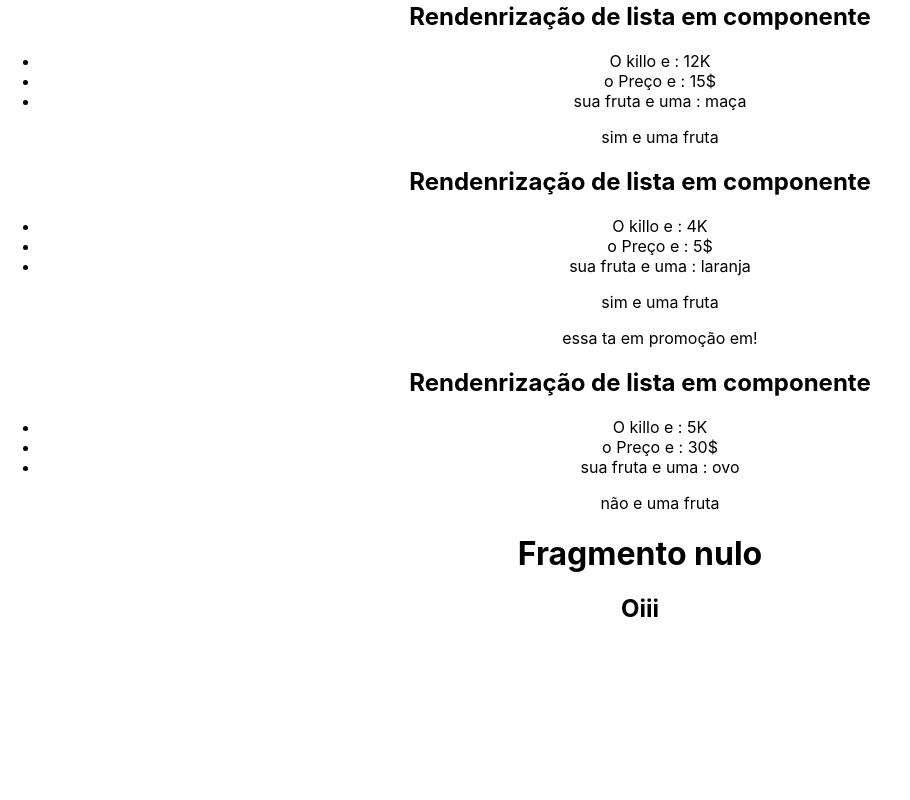
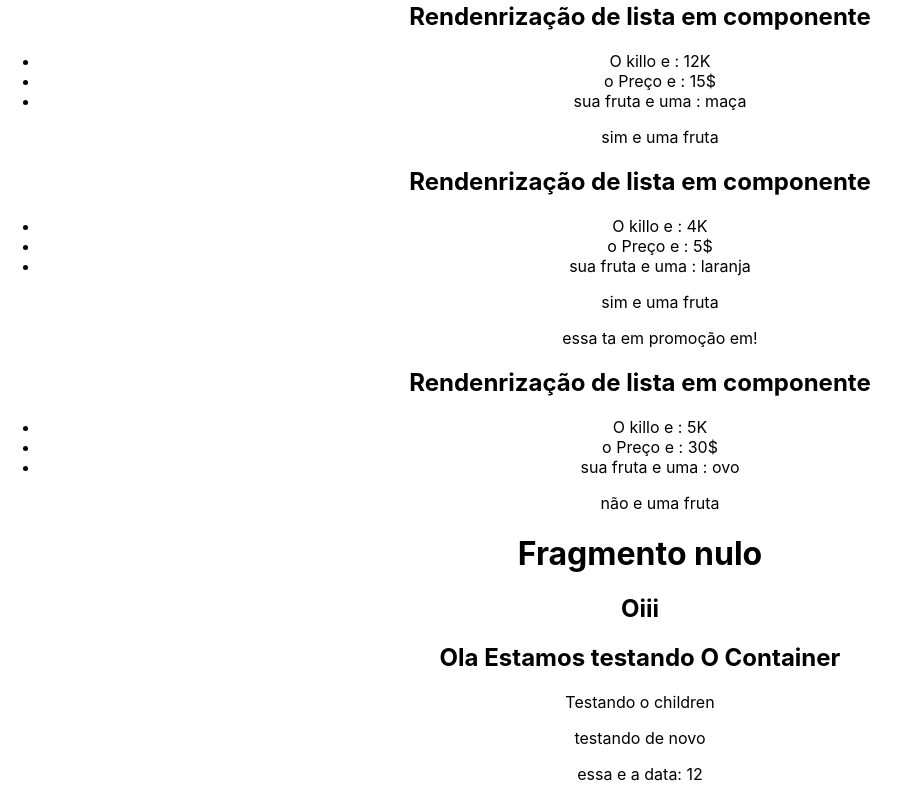
Before and after one commit to Anselmo5/CursoReact, a React (Create React App) app in the folder etapa3/: page / in a window 1280 px wide. Shown: the part 1443-2243 px from the top of the page, without its empty margins (0-910 px from the left). Before the commit the page ends 2086 px from the top, so only its background shows below. Built offline with nearby package versions, Linux system fonts and the light colour scheme.

Commit message:
alteração

```diff
--- a/etapa3/src/App.js
+++ b/etapa3/src/App.js
@@ -11,6 +11,7 @@ import CardRenderDestruck from './components/CardRenderDestruck';
 import Reutilizacaodecomponents from './components/Reutilizacaodecomponents';
 import ListRenderComponents from './components/ListRenderComponents';
 import { Fragmentsestrute } from './components/Fragmentestrute';
+import { Container } from './components/Container';
 
 
 
@@ -52,6 +53,14 @@ function App() {
           euma={frutas.euma}  />
       )) }
     <Fragmentsestrute/>
+    <Container mydata={12}> {/* temos desntro do react o conceito de  children-props onde temos um elemento filho que utiliza propriedades do pai.
+     como se fosse um container que abraça todo o tipo de dato de enviado.
+     Exemplo abaixo:
+     */}
+
+     <p> Testando o children</p>
+     <p> testando de novo</p>
+    </Container>
     </div>
 
 
--- /dev/null
+++ b/etapa3/src/components/Container.js
@@ -0,0 +1,9 @@
+export const Container = ({children,mydata}) => {
+  return (
+    <>
+    <h2>Ola Estamos testando O Container</h2>
+    {children}
+    <p> essa e a data: {mydata}</p>
+    </>
+  )
+}
```
